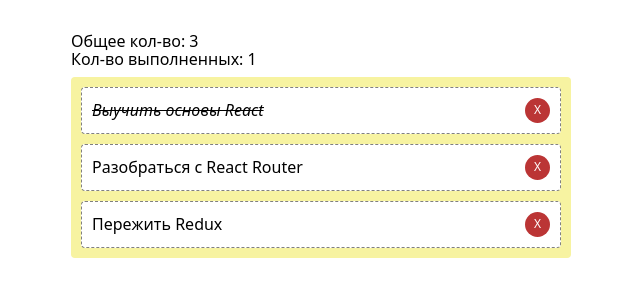
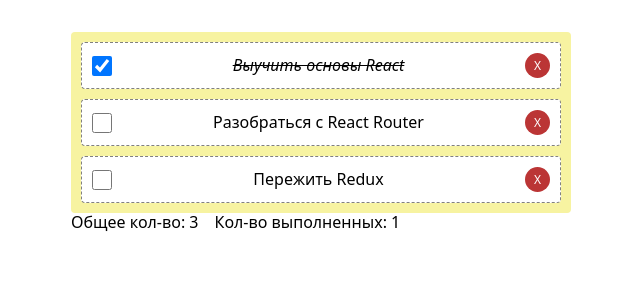
Before and after one commit to YoungSandw1ch/react-training, a React (Create React App) app: page / in a window 1280 px wide. Shown: the top 300 px of the page, without its empty margins (86-726 px from the left). Built offline with nearby package versions, Linux system fonts and the light colour scheme.

Commit message:
add checkbox with state change funk

```diff
--- a/package.json
+++ b/package.json
@@ -7,6 +7,8 @@
     "@testing-library/jest-dom": "^5.16.5",
     "@testing-library/react": "^13.4.0",
     "@testing-library/user-event": "^13.5.0",
+    "classnames": "^2.3.2",
+    "formik": "^2.2.9",
     "modern-normalize": "^1.1.0",
     "prop-types": "^15.8.1",
     "react": "^18.2.0",
@@ -15,7 +17,8 @@
     "react-scripts": "5.0.1",
     "styled-components": "^5.3.6",
     "styled-system": "^5.1.5",
-    "web-vitals": "^2.1.4"
+    "web-vitals": "^2.1.4",
+    "yup": "^0.32.11"
   },
   "scripts": {
     "start": "react-scripts start",
--- a/src/Components/Todos/App.jsx
+++ b/src/Components/Todos/App.jsx
@@ -1,6 +1,6 @@
 import React, { Component } from 'react';
 import { Box } from '../Common/Box.styled';
-import { TodoList } from './TodoList';
+import { TodoList } from './TodoList/TodoList';
 import todos from 'data/todos.json';
 
 export class App extends Component {
@@ -14,22 +14,36 @@ export class App extends Component {
     }));
   };
 
+  countCompletedTodos = todos =>
+    todos.reduce((acc, t) => (t.completed ? acc + 1 : acc), 0);
+
+  toggleCompleted = id => {
+    this.setState(prevState => ({
+      todos: prevState.todos.map(todo => {
+        if (todo.id === id) {
+          return { ...todo, completed: !todo.completed };
+        }
+        return { ...todo };
+      }),
+    }));
+  };
+
   render() {
     const { todos } = this.state;
     const totalTodos = todos.length;
-    const completedTodos = todos.reduce(
-      (acc, t) => (t.completed ? acc + 1 : acc),
-      0
-    );
+    const completedTodos = this.countCompletedTodos(todos);
 
     return (
       <Box p={5} mx="auto" width="container">
-        <Box mb={3}>
+        <TodoList
+          todos={todos}
+          deleteTodo={this.deleteTodo}
+          onToggleCompleted={this.toggleCompleted}
+        />
+        <Box mb={3} display="flex" gridColumnGap={4}>
           <p>Общее кол-во: {totalTodos}</p>
           <p>Кол-во выполненных: {completedTodos}</p>
         </Box>
-
-        <TodoList todos={todos} deleteTodo={this.deleteTodo} />
       </Box>
     );
   }
--- a/src/Components/Todos/TodoList.jsx
+++ /dev/null
@@ -1,24 +0,0 @@
-import styles from './TodoList.module.css';
-
-export const TodoList = ({ todos, deleteTodo }) => {
-  const completedClass = state => {
-    const done = state ? styles.completed : '';
-    return `${styles.todoList__text} ${done}`;
-  };
-
-  return (
-    <ul className={styles.todoLIst}>
-      {todos.map(({ id, text, completed }) => (
-        <li className={styles.todoList__item} key={id}>
-          <p className={completedClass(completed)}>{text}</p>
-          <button
-            onClick={() => deleteTodo(id)}
-            className={styles.todoList__button}
-          >
-            X
-          </button>
-        </li>
-      ))}
-    </ul>
-  );
-};
--- /dev/null
+++ b/src/Components/Todos/TodoList/TodoList.jsx
@@ -0,0 +1,32 @@
+import styles from './TodoList.module.css';
+import classNames from 'classnames';
+
+export const TodoList = ({ todos, deleteTodo, onToggleCompleted }) => {
+  return (
+    <ul className={styles.todoLIst}>
+      {todos.map(({ id, text, completed }) => (
+        <li className={styles.todoList__item} key={id}>
+          <input
+            className={styles.todoList__input}
+            type="checkbox"
+            checked={completed}
+            onChange={() => onToggleCompleted(id)}
+          />
+          <p
+            className={classNames(styles.todoList__text, {
+              [`${styles.completed}`]: completed,
+            })}
+          >
+            {text}
+          </p>
+          <button
+            onClick={() => deleteTodo(id)}
+            className={styles.todoList__button}
+          >
+            X
+          </button>
+        </li>
+      ))}
+    </ul>
+  );
+};
--- a/src/Components/Todos/TodoList.module.css
+++ b/src/Components/Todos/TodoList/TodoList.module.css
@@ -32,6 +32,11 @@
   text-decoration: line-through;
 }
 
+.todoList__input {
+  width: 20px;
+  height: 20px;
+}
+
 .todoList__button {
   width: 25px;
   height: 25px;
```
Also changed, not shown: 1 other file (tests, documents, lock files or other folders).
